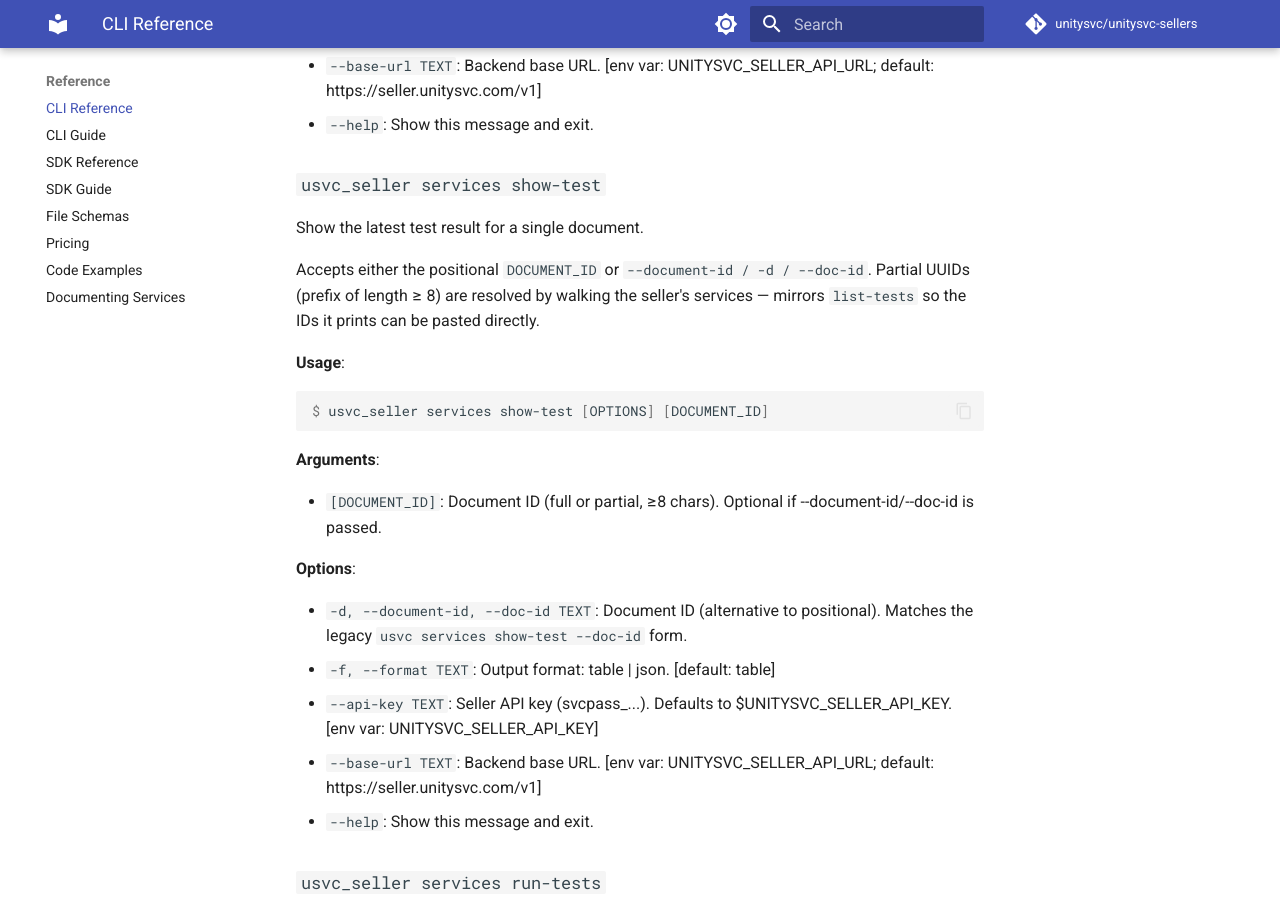
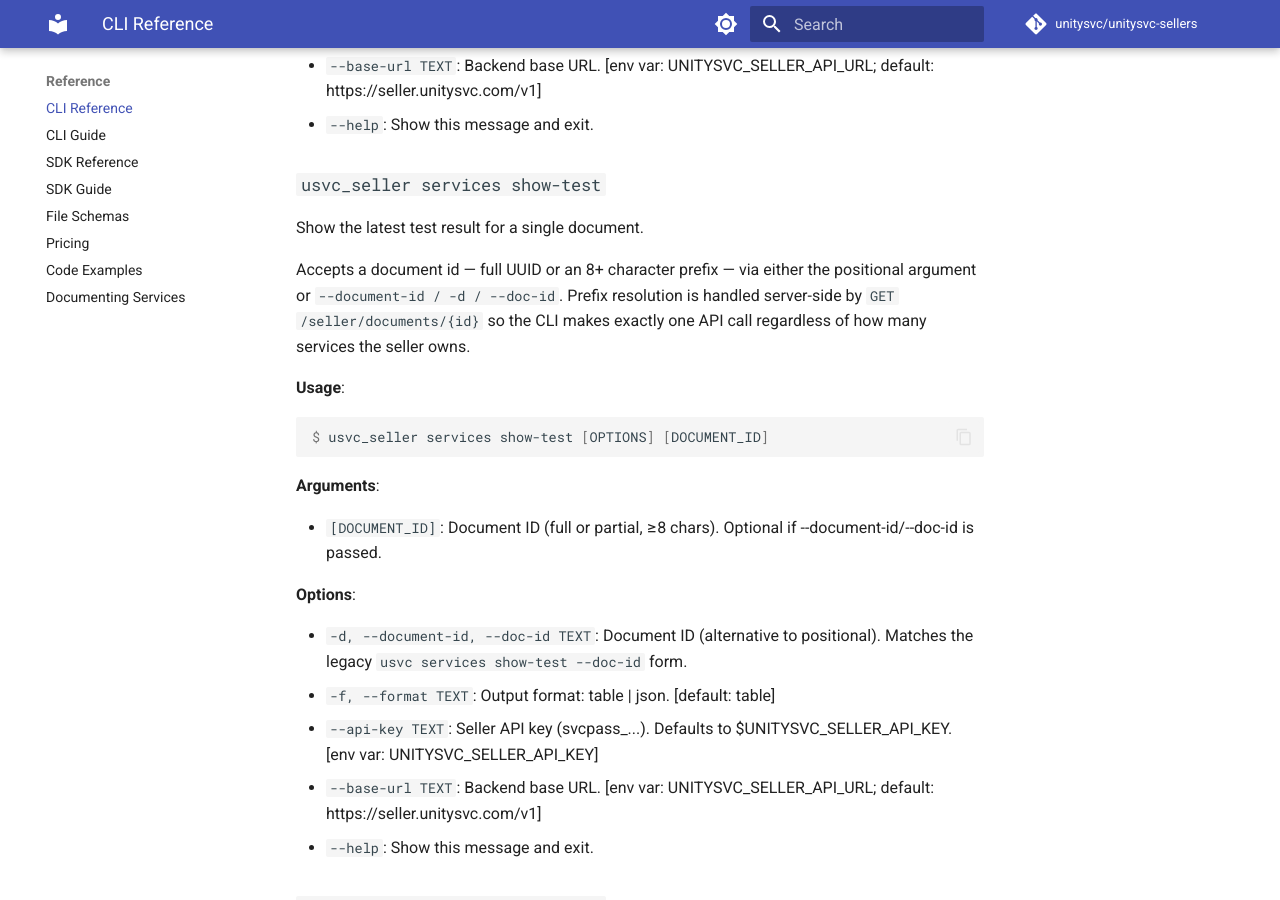
Before and after one commit to unitysvc/unitysvc-sellers, an MkDocs documentation site: the page built from docs/cli-reference.md, in a window 1280 px wide and 900 px high, scrolled down 17166 px. Built offline with MkDocs 1.6.1 and Material for MkDocs 9.7.7, drawn with Linux system fonts in a browser that asks for light colours; comment, search, counter and statistics services are not loaded.

Commit message:
Regenerate CLI reference after show-test docstring update
Co-Authored-By: Claude Opus 4.7 (1M context) <noreply@anthropic.com>

```diff
--- a/docs/cli-reference.md
+++ b/docs/cli-reference.md
@@ -746,10 +746,11 @@ $ usvc_seller services list-tests [OPTIONS] [SERVICE_ID]
 
 Show the latest test result for a single document.
 
-Accepts either the positional ``DOCUMENT_ID`` or ``--document-id /
--d / --doc-id``. Partial UUIDs (prefix of length ≥ 8) are resolved
-by walking the seller&#x27;s services — mirrors ``list-tests`` so the
-IDs it prints can be pasted directly.
+Accepts a document id — full UUID or an 8+ character prefix — via
+either the positional argument or ``--document-id / -d / --doc-id``.
+Prefix resolution is handled server-side by
+``GET /seller/documents/{id}`` so the CLI makes exactly one API
+call regardless of how many services the seller owns.
 
 **Usage**:
 
```
